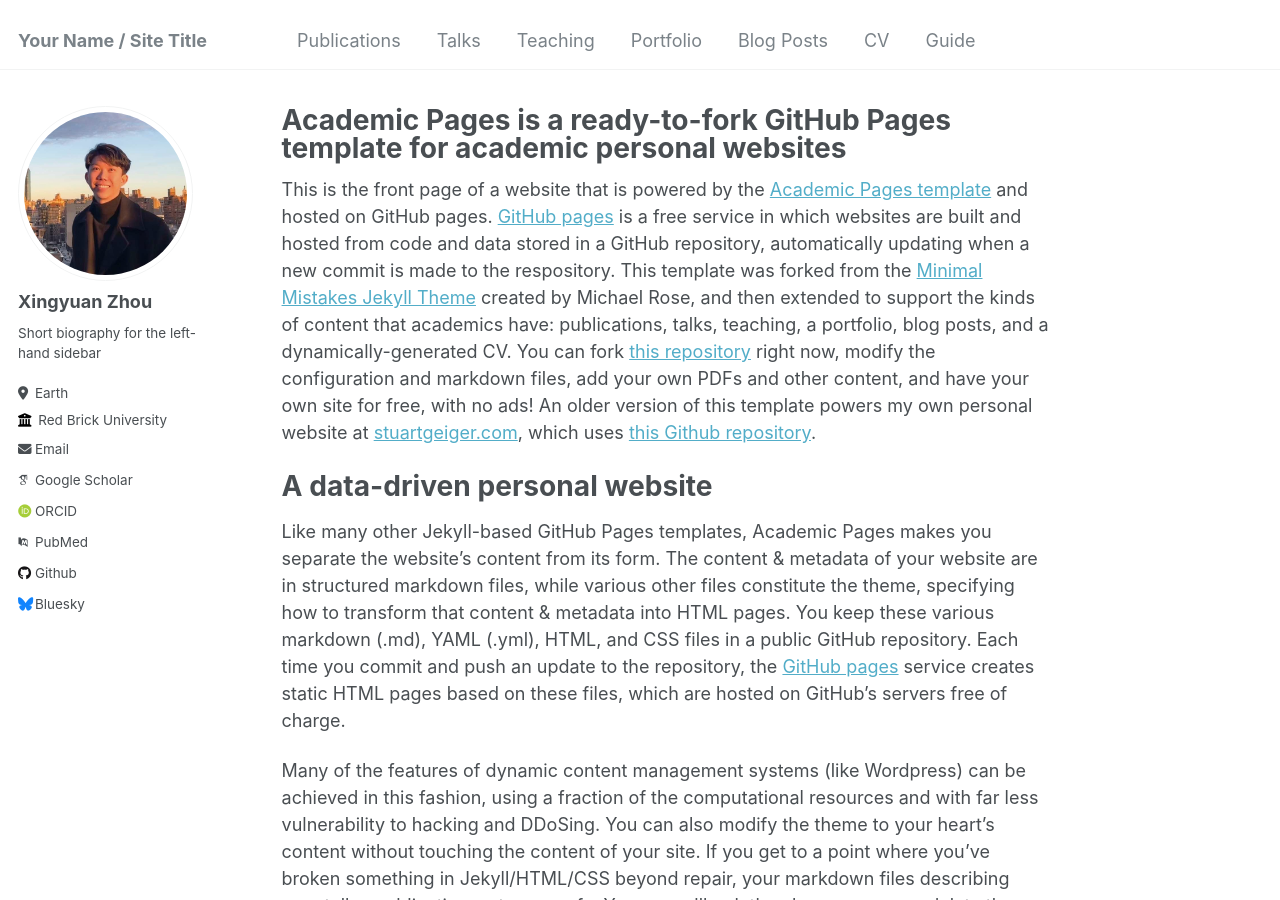
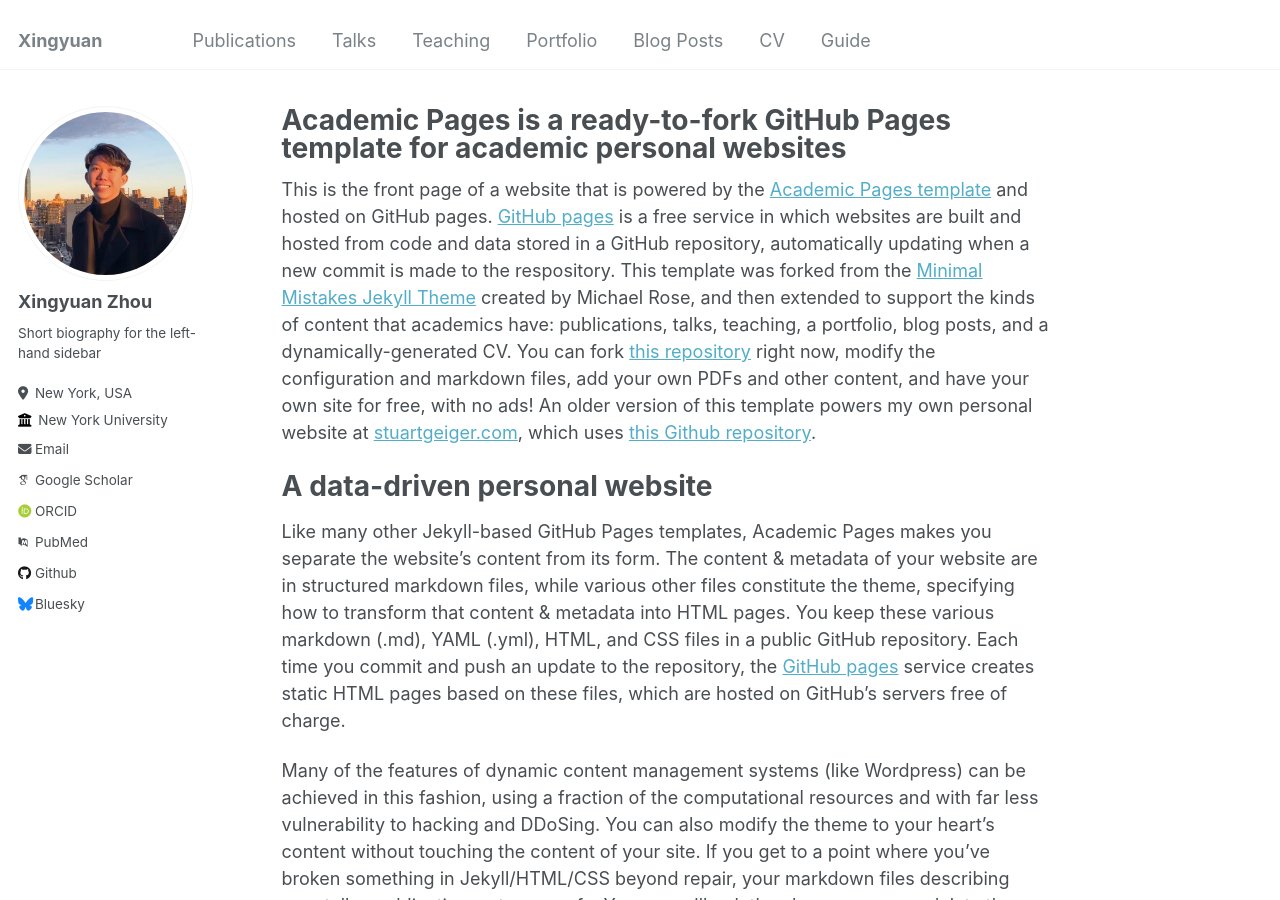
Before and after one commit to Xingyuan-Zhou/xingyuan-zhou.github.io, a Jekyll site: the page built from _pages/about.md, in a window 1280 px wide and 900 px high. Built offline with Jekyll 4.4.1, drawn with Linux system fonts in a browser that asks for light colours; some web fonts are replaced.

Commit message:
Update _config.yml

```diff
--- a/_config.yml
+++ b/_config.yml
@@ -8,7 +8,7 @@
 
 # Basic Site Settings
 locale                   : "en-US"
-title                    : "Your Name / Site Title"
+title                    : "Xingyuan"
 title_separator          : "-"
 name                     : &name "Your Name"
 description              : &description "personal description"
@@ -25,8 +25,8 @@ author:
   name             : "Xingyuan Zhou"
   pronouns         : # example: "she/her"
   bio              : "Short biography for the left-hand sidebar"
-  location         : "Earth"
-  employer         : "Red Brick University"
+  location         : "New York, USA"
+  employer         : "New York University"
   uri              : # URL
   email            : "none@example.org"
 
```
